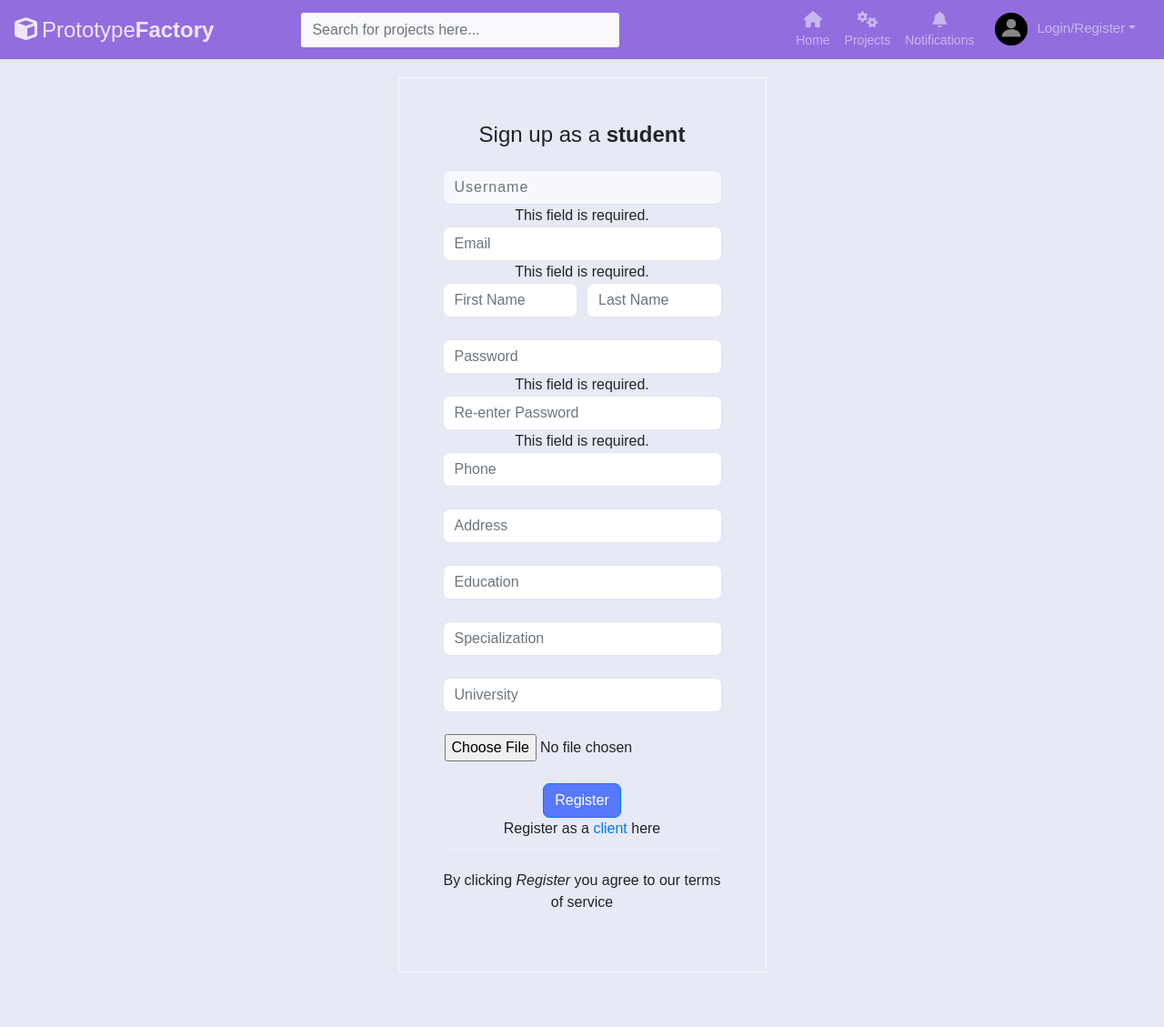
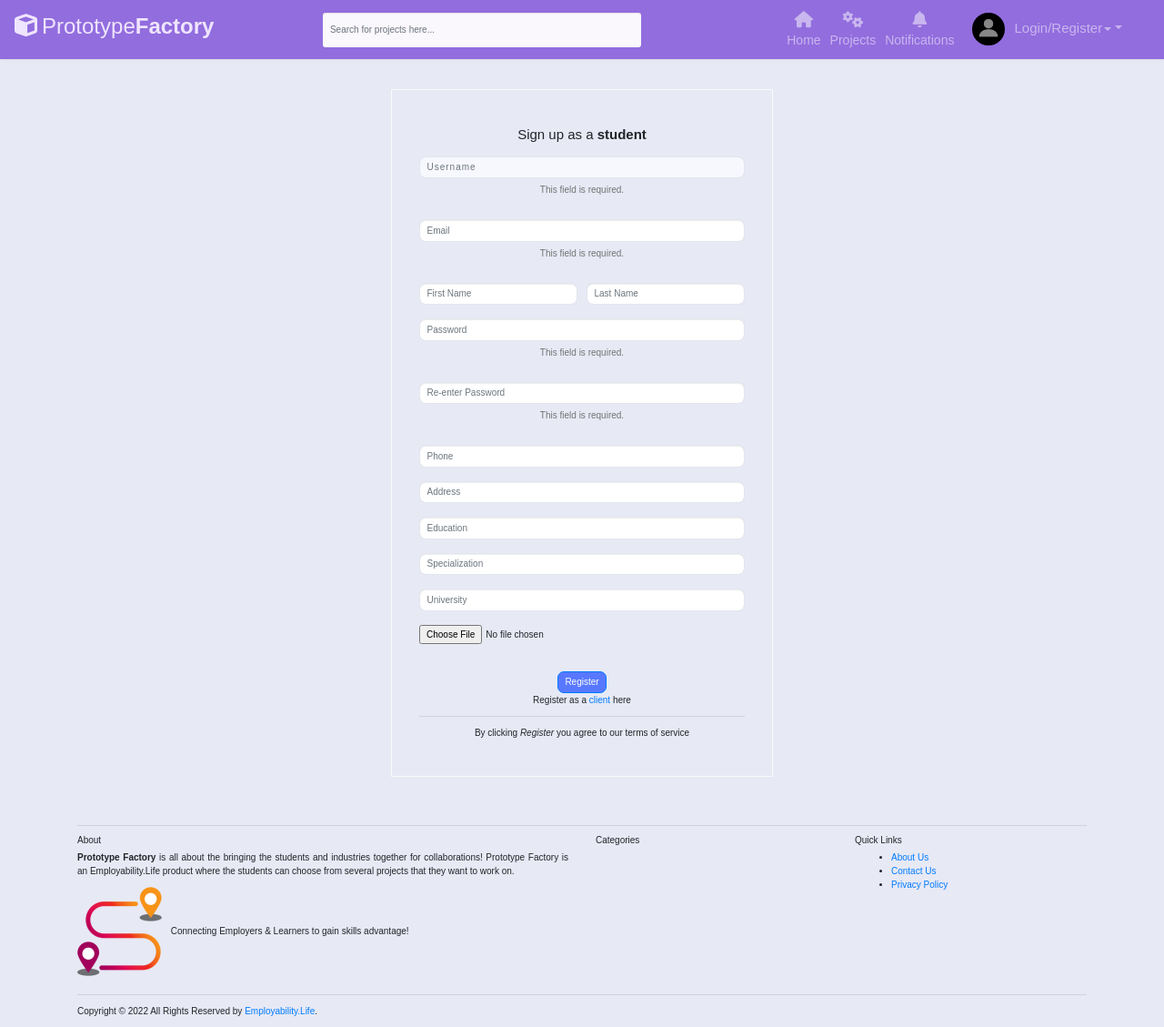
Before and after one commit to iDineshRoy/prototypefactory, a Django app: page /accounts/register/ in a window 1280 px wide. Shown: the whole page at 91% size. Before the commit the page ends 1069 px from the top, so only its background shows below. Run offline with Django 4.2, Linux system fonts and the light colour scheme; some libraries are stand-ins or nearby versions.

Commit message:
uploading picture issue resolved, other template issues

```diff
--- a/pfactory/accounts/urls.py
+++ b/pfactory/accounts/urls.py
@@ -1,9 +1,10 @@
 from django.urls import path, include
 from accounts.views import (
-    register, logout_view, signin, changepassword, register_client, show_user
+    register, logout_view, signin, changepassword, register_client, show_user, update_student
 )
 from django.contrib.auth import views
-
+from django.conf import settings
+from django.conf.urls.static import static
 
 urlpatterns = [
     path('register/', register, name='register'),
@@ -11,10 +12,11 @@ urlpatterns = [
     path('logout/', logout_view, name='logout'),
     path('login/', signin, name='login'),
     path('changepwd/', changepassword),
-    path('user_profile/<str:id>', show_user, name='show_user'),
+    path('user_profile/<str:id>/', show_user, name='show_user'),
+    path('update_student/<str:id>/', update_student, name='update_student'),
 
     path('reset_password/', views.PasswordResetView.as_view(template_name='password/password_reset.html'), name='reset_password'),
     path('reset_password_sent/', views.PasswordResetDoneView.as_view(template_name='password/password_reset_sent.html'), name='password_reset_done'),
     path('reset/<uidb64>/<token>', views.PasswordResetConfirmView.as_view(template_name='password/password_reset_form.html'), name='password_reset_confirm'),
     path('reset_password_complete', views.PasswordResetCompleteView.as_view(template_name='password/password_reset_complete.html'), name='password_reset_complete'),
-]
+]+ static(settings.MEDIA_URL, document_root=settings.MEDIA_ROOT)
--- a/pfactory/accounts/views.py
+++ b/pfactory/accounts/views.py
@@ -3,9 +3,12 @@ from .forms import RegistrationForm, SignUpForm, UserLoginForm
 from django.contrib.auth.forms import PasswordChangeForm
 # from django.contrib.auth.models import User, auth
 from django.contrib.auth import logout, authenticate, login, update_session_auth_hash
+from django.contrib.auth.decorators import login_required
 
 from django.contrib.auth import get_user_model
 User = get_user_model()
+
+from .models import User as UserProfile
 
 def register_student(request):
     form = SignUpForm(request.POST, request.FILES or None)
@@ -111,18 +114,23 @@ def changepassword(request):
     return render(request, 'changepassword.html', context)
 
 def update_student(request, id):
-    form = SignUpForm(request.POST, request.FILES)
+    obj = UserProfile.objects.get(id=request.user.id)
+    user_obj = request.user
+    form = SignUpForm(request.POST, request.FILES, instance=obj)
     if form.is_valid():
         obj = form.save(commit=False)
+        form.user = request.user
         obj.is_client = False
         obj.is_student = True
         obj.first_name = (request.POST['firstname']).title()
         obj.last_name = (request.POST['lastname']).title()
         obj.save()
-        return redirect("/")
+        update_session_auth_hash(request, user_obj)
+        return redirect("show_user", id)
     context = {"title": "Registration Form", "form": form}
     return render(request, 'register.html', context)
 
+@login_required
 def show_user(request, id):
     user = User.objects.get(id=id)
     context = {"title": "User Profile", "user_profile": user}
--- a/pfactory/projects/urls.py
+++ b/pfactory/projects/urls.py
@@ -1,5 +1,5 @@
 from django.urls import path
-from .views import add_project, approve_to_work, deny_to_work, homepage, initiate_work, register_interest, show_profile, view_projects, view_project, view_tag_industry, update_project, view_tag_company, view_tag_location
+from .views import add_project, approve_to_work, deny_to_work, homepage, initiate_work, register_interest, show_profile, view_projects, view_project, view_tag_industry, update_project, view_tag_company, view_tag_location, view_tag_technology
 from django.conf import settings
 from django.conf.urls.static import static
 
@@ -9,6 +9,7 @@ urlpatterns = [
     path('projects/industry/<str:ind>/', view_tag_industry, name="tags"),
     path('projects/company/<str:comp>/', view_tag_company, name="company"),
     path('projects/location/<str:loc>/', view_tag_location, name="location"),
+    path('projects/technology/<str:tec>/', view_tag_technology, name="technology"),
     path('project/<str:id>/', view_project, name="show_project"),
     path('project/update/<str:id>/', update_project, name="update_project"),
     path('project/approve/<str:p_id>/', approve_to_work, name="approve"),
--- a/pfactory/projects/views.py
+++ b/pfactory/projects/views.py
@@ -54,7 +54,7 @@ def update_project(request, id):
 
 def register_interest(request, p_id):
     obj = get_object_or_404(Project, pk=p_id)
-    if obj.status == "open":
+    if obj.status == "open" or "register_interest":
         obj.status = "registered interest"
         obj.interests.add(request.user)
     obj.save(update_fields=["status"])
@@ -104,3 +104,7 @@ def view_tag_company(request, comp):
 def view_tag_location(request, loc):
     projects = Project.objects.filter(location=loc).distinct()[:10]
     return render(request, "projects.html", { "projects": projects })
+
+def view_tag_technology(request, tec):
+    projects = Project.objects.filter(technology=tec).distinct()[:10]
+    return render(request, "projects.html", { "projects": projects })
--- a/pfactory/templates/base.html
+++ b/pfactory/templates/base.html
@@ -155,4 +155,48 @@
 
 {% endblock %}
 </body>
+
+<!-- Footer -->
+    <!-- Site footer -->
+	<br><br>
+      <footer class="site-footer">
+        <div class="container">
+			<hr>
+          <div class="row">
+            <div class="col-sm-12 col-md-6">
+              <h6>About</h6>
+              <p class="text-justify"><b>Prototype Factory</b> is all about the bringing the students and industries together for collaborations! Prototype Factory is an Employability.Life product where the students can choose from several projects that they want to work on.</p>
+			  <p><img src="{% static 'images/elife.png' %}" alt=""> Connecting Employers & Learners to gain skills advantage!</p>
+            </div>
+
+            <div class="col-xs-6 col-md-3">
+              <h6>Categories</h6>
+              <ul class="footer-links">
+				  {% for p in projects %}
+                <li><a href="{% url 'technology' p.technology %}">{{ p.technology }}</a></li>
+				{% endfor %}
+              </ul>
+            </div>
+
+            <div class="col-xs-6 col-md-3">
+              <h6>Quick Links</h6>
+              <ul class="footer-links">
+                <li><a href="http://scanfcode.com/about/">About Us</a></li>
+                <li><a href="http://scanfcode.com/contact/">Contact Us</a></li>
+                <li><a href="http://scanfcode.com/privacy-policy/">Privacy Policy</a></li>
+              </ul>
+            </div>
+          </div>
+          <hr>
+        </div>
+        <div class="container">
+          <div class="row">
+            <div class="col-md-8 col-sm-6 col-xs-12">
+              <p class="copyright-text">Copyright &copy; 2022 All Rights Reserved by
+           <a href="https://employability.life/">Employability.Life</a>.
+              </p>
+            </div>
+          </div>
+        </div>
+  </footer>
 </html>
--- a/pfactory/templates/profile.html
+++ b/pfactory/templates/profile.html
@@ -6,6 +6,7 @@
       <br>
 {% if request.user.is_student %}
 <span class="badge badge-pill badge-dark">Student Dashboard</span> <br> <br>
+<a href="{% url 'show_user' request.user.id %}" class="btn btn-outline-success">My Profile</a><br><br>
     {% if projects %}
     {% for p in projects %}
     <div class="card">
--- a/pfactory/templates/projects.html
+++ b/pfactory/templates/projects.html
@@ -23,7 +23,7 @@
       <a href="{% url 'tags' p.industry %}"><h6><span class="badge bg-secondary">{{ p.industry }}</span></h6></a>
       <small><i class="material-icons" style="font-size:16px">place</i> <a href="{% url 'location' p.location %}">{{ p.location }}</a> <br> <i>Posted on: {{ p.timestamp }}</i></small>
 
-      {% if request.user.is_student  %}
+      {% if request.user.is_student %}
       {% if p.status == "open" %}
       <a href="{% url 'register_interest' p.id %}" class="btn btn-primary">Register Interest</a>
       {% elif p.status == "registered interest" %}
--- a/pfactory/templates/register.html
+++ b/pfactory/templates/register.html
@@ -6,7 +6,7 @@
       <div class="col-sm-9 col-md-7 col-lg-5 mx-auto">
 
         <div class="card-body">
-        <form class="text-center border border-light p-5" method="POST" action="">
+        <form class="text-center border border-light p-5" method="POST" action="" enctype="multipart/form-data">
             {% csrf_token %}
 
             <p class="h4 mb-4">Sign up as a <b>student</b></p>
--- a/pfactory/templates/register_client.html
+++ b/pfactory/templates/register_client.html
@@ -6,7 +6,7 @@
       <div class="col-sm-9 col-md-7 col-lg-5 mx-auto">
 
         <div class="card-body">
-        <form class="text-center border border-light p-5" method="POST" action="">
+        <form class="text-center border border-light p-5" method="POST" action="" enctype="multipart/form-data">
             {% csrf_token %}
 
             <p class="h4 mb-4">Sign up as a <b>client</b></p>
```
Also changed, not shown: pfactory/templates/user_profile.html (+14 -7 lines), pfactory/images/images/search.PNG (added), pfactory/static/images/elife.png (added).
